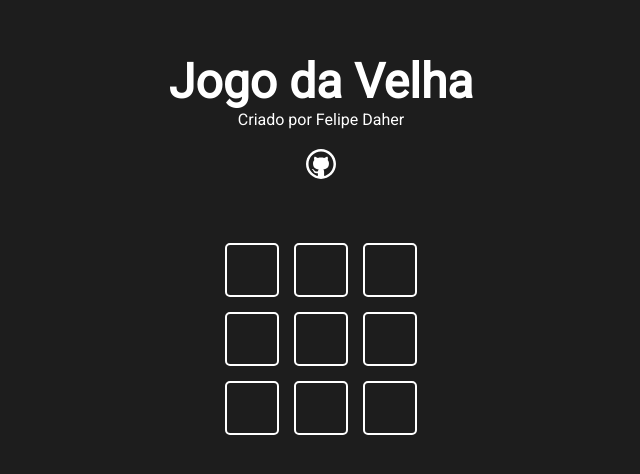
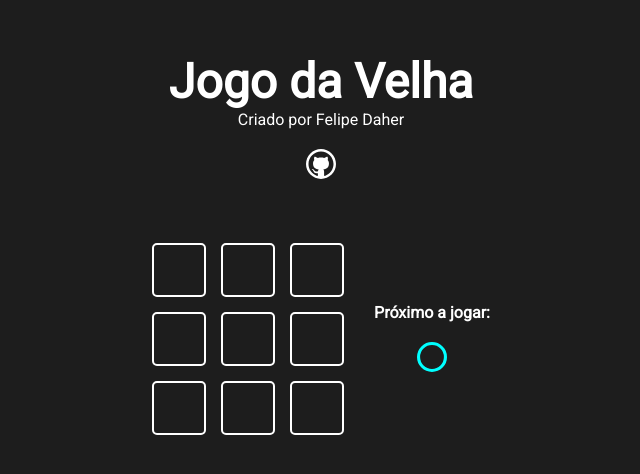
Before and after one commit to feDaher/react-jogo-da-velha, a Next.js app: page / in a window 1280 px wide. Shown: the part 176-650 px from the top of the page, without its empty margins (319-959 px from the left). Built offline with nearby package versions, Linux system fonts and the light colour scheme.

Commit message:
criado Logica do Game

```diff
--- a/src/compenents/game/Game.module.css
+++ b/src/compenents/game/Game.module.css
@@ -3,3 +3,17 @@
   grid-template-columns: repeat(3, 1fr);
   gap: 15px;
 }
+
+.gameContent{
+  display: flex;
+  gap: 30px;
+  align-items: center;
+
+}
+
+.gameInfo{
+  display: flex;
+  flex-direction: column;
+  align-items: center;
+  gap: 20px;
+}
--- a/src/compenents/game/game.jsx
+++ b/src/compenents/game/game.jsx
@@ -1,22 +1,42 @@
 import {useState} from 'react'
 import styles from "./Game.module.css"
 import GameOption from "../gameOption/gameOption"
-
+import Icon from "../icon/icon"
 
 
 function Game (){
   const [gameState, setGameState] = useState(Array(9).fill(0))
-
+  const [currentPlayer, setCurrentPlayer] = useState(1)
+  const handleClick = (pos) => {
+    if (gameState[pos]=== 0) {
+      let newGameState = [...gameState]
+      newGameState[pos] = currentPlayer
+      setCurrentPlayer(currentPlayer * -1)
+      setGameState(newGameState)
+    }
+  }
   return(
-    <div className={styles.game}>
+    <div className={styles.gameContent}>
+      <div className={styles.game}>
       {
         gameState.map((value, pos) =>
           <GameOption
             key={`game-option-pos-${pos}`}
             status={value}
+            onClick= {() => handleClick(pos)}
           />
         )
       }
+    </div>
+      <div className={styles.gameInfo}>
+        <h4>Próximo a jogar:</h4>
+        {
+          currentPlayer === 1 && <Icon iconName="circle" />
+        }
+        {
+          currentPlayer === -1 && <Icon iconName="x" />
+        }
+      </div>
     </div>
   )
 }
--- a/src/compenents/gameOption/gameOption.jsx
+++ b/src/compenents/gameOption/gameOption.jsx
@@ -3,9 +3,9 @@
 
 const GameIcon = ({ iconName}) => <Icon iconName={iconName} size="25px"/>
 
-function GameOption ({status}) {
+function GameOption ({status, onClick}) {
   return (
-  <div className={styles.gameoption}>
+  <div className={styles.gameoption} onClick={onClick}>
     {
       status === 1 && <GameIcon iconName="circle" />
     }
```
